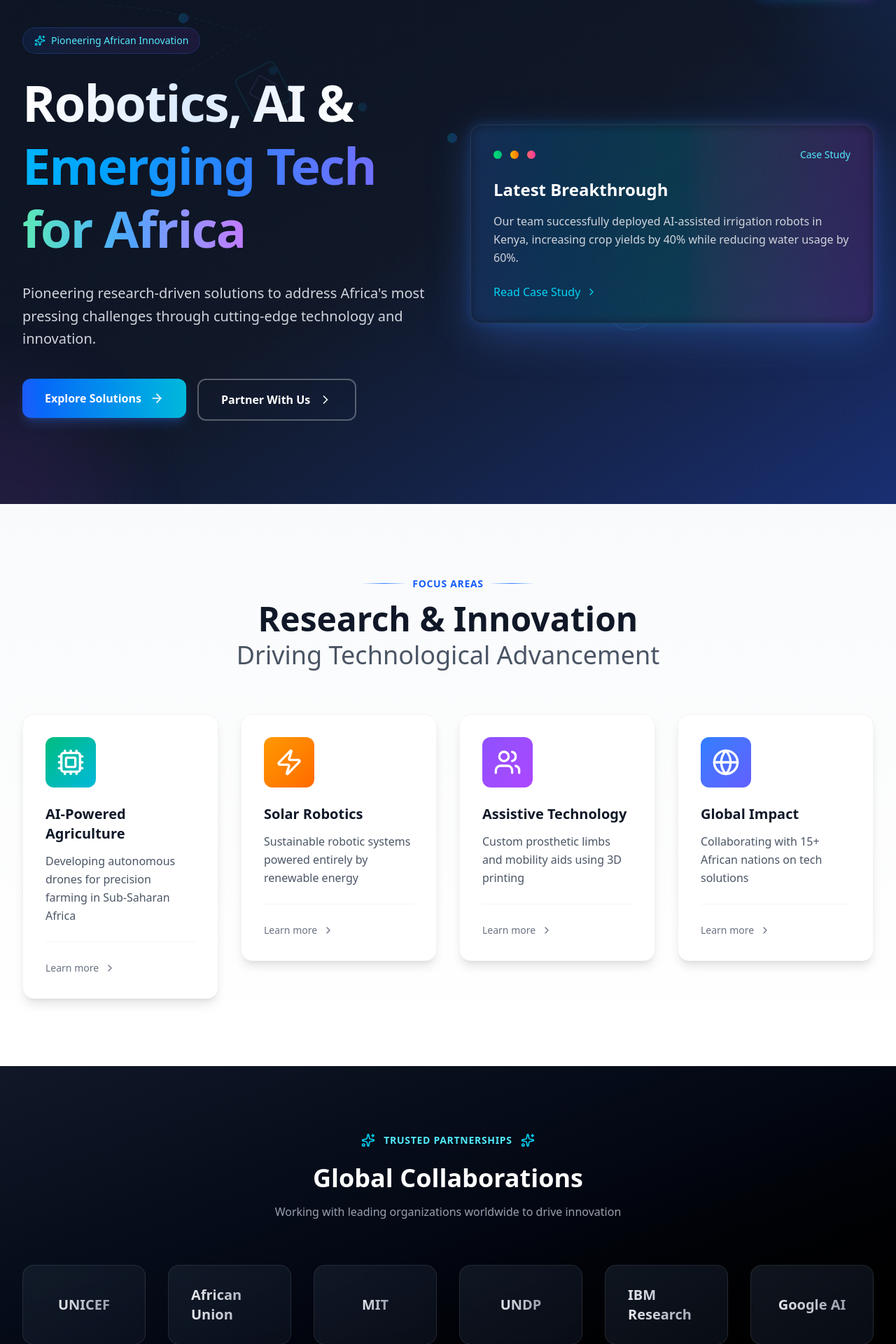
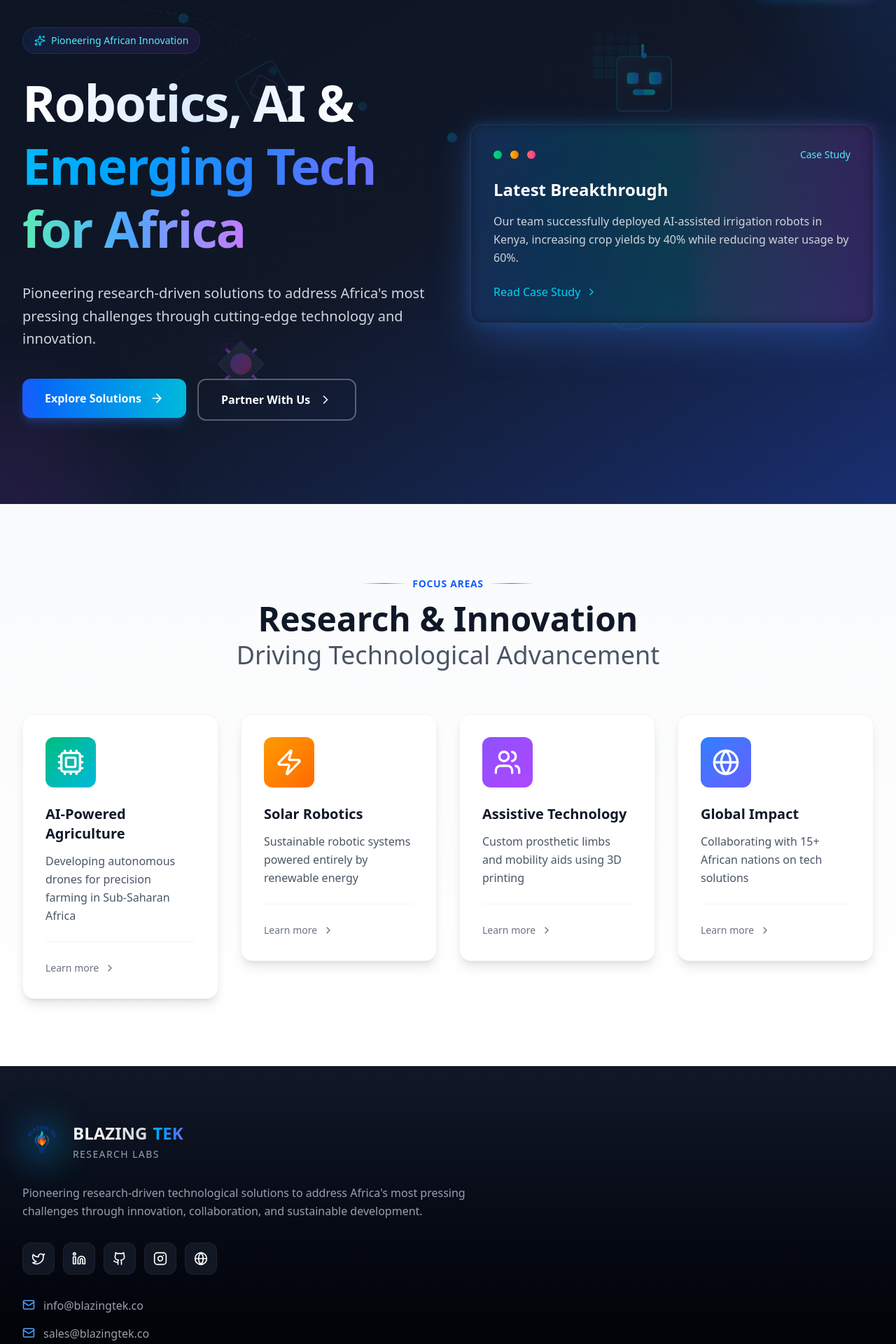
Before and after one commit to tgzgondoz/blazingtek, a React (Vite) app: page / in a window 1280 px wide. Shown: the part 80-2000 px from the top of the page at 70% size. Built offline with nearby package versions, Linux system fonts and the light colour scheme.

Commit message:
components

```diff
--- a/src/pages/Home.jsx
+++ b/src/pages/Home.jsx
@@ -1,4 +1,3 @@
-// Home.jsx
 import { ArrowRight, Cpu, Zap, Users, Globe, ChevronRight, Sparkles } from 'lucide-react';
 import { Link } from 'react-router-dom';
 import { motion } from 'framer-motion';
@@ -180,6 +179,179 @@ const Home = () => {
           </linearGradient>
         </defs>
       </svg>
+
+      {/* Pixel Animation Robot Images */}
+      <div className="absolute top-1/4 right-1/4 transform -translate-y-1/2">
+        <motion.div
+          className="relative"
+          animate={{
+            y: [0, -10, 0],
+          }}
+          transition={{
+            duration: 3,
+            repeat: Infinity,
+            ease: "easeInOut"
+          }}
+        >
+          {/* Pixel Robot Head */}
+          <div className="relative">
+            {/* Pixel grid background for robot */}
+            <div className="absolute -inset-8 opacity-20">
+              <div className="grid grid-cols-4 grid-rows-4 gap-1 w-16 h-16">
+                {[...Array(16)].map((_, i) => (
+                  <motion.div
+                    key={`pixel-${i}`}
+                    className="bg-cyan-500"
+                    animate={{
+                      opacity: [0.3, 0.8, 0.3],
+                      scale: [1, 1.2, 1]
+                    }}
+                    transition={{
+                      duration: 2,
+                      delay: i * 0.1,
+                      repeat: Infinity
+                    }}
+                  />
+                ))}
+              </div>
+            </div>
+
+            {/* Robot Head - Pixel Art Style */}
+            <div className="relative">
+              {/* Main head */}
+              <div className="w-20 h-20 bg-gradient-to-br from-gray-800 to-gray-900 rounded-lg border-2 border-cyan-500/30">
+                {/* Eyes */}
+                <div className="absolute top-6 left-4 right-4 flex justify-between">
+                  <motion.div
+                    className="w-4 h-4 bg-gradient-to-r from-cyan-400 to-blue-500 rounded-sm"
+                    animate={{
+                      scale: [1, 1.2, 1],
+                      boxShadow: ["0 0 5px rgba(6, 182, 212, 0.3)", "0 0 15px rgba(6, 182, 212, 0.6)", "0 0 5px rgba(6, 182, 212, 0.3)"]
+                    }}
+                    transition={{
+                      duration: 2,
+                      repeat: Infinity
+                    }}
+                  />
+                  <motion.div
+                    className="w-4 h-4 bg-gradient-to-r from-cyan-400 to-blue-500 rounded-sm"
+                    animate={{
+                      scale: [1, 1.2, 1],
+                      boxShadow: ["0 0 5px rgba(6, 182, 212, 0.3)", "0 0 15px rgba(6, 182, 212, 0.6)", "0 0 5px rgba(6, 182, 212, 0.3)"]
+                    }}
+                    transition={{
+                      duration: 2,
+                      repeat: Infinity,
+                      delay: 0.5
+                    }}
+                  />
+                </div>
+
+                {/* Mouth/Display */}
+                <div className="absolute bottom-6 left-6 right-6">
+                  <div className="h-2 bg-gradient-to-r from-emerald-400 to-cyan-400 rounded-full">
+                    <motion.div
+                      className="h-full w-1/2 bg-gradient-to-r from-cyan-500 to-blue-500 rounded-full"
+                      animate={{
+                        x: [0, "100%", 0]
+                      }}
+                      transition={{
+                        duration: 3,
+                        repeat: Infinity,
+                        ease: "easeInOut"
+                      }}
+                    />
+                  </div>
+                </div>
+              </div>
+
+              {/* Antenna */}
+              <motion.div
+                className="absolute -top-4 left-1/2 transform -translate-x-1/2"
+                animate={{
+                  y: [0, -2, 0],
+                }}
+                transition={{
+                  duration: 1,
+                  repeat: Infinity,
+                  ease: "easeInOut"
+                }}
+              >
+                <div className="w-1 h-4 bg-gradient-to-b from-cyan-400 to-blue-500" />
+                <div className="w-2 h-2 bg-gradient-to-r from-cyan-500 to-blue-500 rounded-full mx-auto -mt-1" />
+              </motion.div>
+            </div>
+          </div>
+        </motion.div>
+      </div>
+
+      {/* Second Robot Pixel Animation */}
+      <div className="absolute bottom-1/4 left-1/4 transform translate-y-1/2">
+        <motion.div
+          className="relative"
+          animate={{
+            x: [0, 5, 0, -5, 0],
+          }}
+          transition={{
+            duration: 4,
+            repeat: Infinity,
+            ease: "easeInOut"
+          }}
+        >
+          {/* Robot Arm/Drone Pixel Art */}
+          <div className="relative">
+            {/* Pixel grid background */}
+            <div className="absolute -inset-6 opacity-15">
+              <div className="grid grid-cols-3 grid-rows-3 gap-0.5 w-12 h-12">
+                {[...Array(9)].map((_, i) => (
+                  <motion.div
+                    key={`pixel-drone-${i}`}
+                    className="bg-purple-500"
+                    animate={{
+                      opacity: [0.2, 0.6, 0.2],
+                    }}
+                    transition={{
+                      duration: 1.5,
+                      delay: i * 0.15,
+                      repeat: Infinity
+                    }}
+                  />
+                ))}
+              </div>
+            </div>
+
+            {/* Drone Body */}
+            <div className="w-12 h-12 bg-gradient-to-br from-gray-700 to-gray-800 rounded rotate-45 border border-purple-500/30">
+              {/* Propellers */}
+              <div className="absolute -top-2 left-1/2 transform -translate-x-1/2">
+                <div className="w-1 h-2 bg-gradient-to-b from-purple-400 to-purple-600" />
+              </div>
+              <div className="absolute -right-2 top-1/2 transform -translate-y-1/2">
+                <div className="w-2 h-1 bg-gradient-to-r from-purple-400 to-purple-600" />
+              </div>
+              <div className="absolute -bottom-2 left-1/2 transform -translate-x-1/2">
+                <div className="w-1 h-2 bg-gradient-to-t from-purple-400 to-purple-600" />
+              </div>
+              <div className="absolute -left-2 top-1/2 transform -translate-y-1/2">
+                <div className="w-2 h-1 bg-gradient-to-l from-purple-400 to-purple-600" />
+              </div>
+
+              {/* Center Light */}
+              <motion.div
+                className="absolute inset-2 bg-gradient-to-r from-purple-500 to-pink-500 rounded-full"
+                animate={{
+                  scale: [1, 1.3, 1],
+                  opacity: [0.7, 1, 0.7]
+                }}
+                transition={{
+                  duration: 2,
+                  repeat: Infinity
+                }}
+              />
+            </div>
+          </div>
+        </motion.div>
+      </div>
     </div>
   );
 
@@ -383,52 +555,6 @@ const Home = () => {
           </div>
         </div>
       </section>
-
-      {/* Partners Section */}
-      <section className="py-24 bg-gradient-to-br from-gray-900 via-gray-950 to-black text-white overflow-hidden">
-        <div className="max-w-7xl mx-auto px-4 sm:px-6 lg:px-8">
-          <motion.div
-            className="text-center mb-16"
-            initial={{ opacity: 0 }}
-            whileInView={{ opacity: 1 }}
-            viewport={{ once: true }}
-          >
-            <div className="inline-flex items-center gap-3 mb-6">
-              <Sparkles className="h-5 w-5 text-cyan-400" />
-              <span className="text-sm font-semibold text-cyan-300 uppercase tracking-wider">Trusted Partnerships</span>
-              <Sparkles className="h-5 w-5 text-cyan-400" />
-            </div>
-            <h2 className="text-4xl font-bold mb-4">
-              Global Collaborations
-            </h2>
-            <p className="text-gray-400 max-w-2xl mx-auto">
-              Working with leading organizations worldwide to drive innovation
-            </p>
-          </motion.div>
-
-          <div className="grid grid-cols-2 md:grid-cols-3 lg:grid-cols-6 gap-8 items-center">
-            {['UNICEF', 'African Union', 'MIT', 'UNDP', 'IBM Research', 'Google AI'].map((partner, index) => (
-              <motion.div
-                key={partner}
-                className="group relative"
-                initial={{ opacity: 0, scale: 0.8 }}
-                whileInView={{ opacity: 1, scale: 1 }}
-                viewport={{ once: true }}
-                transition={{ delay: index * 0.1 }}
-                whileHover={{ y: -8 }}
-              >
-                <div className="bg-gradient-to-br from-gray-800/50 to-gray-900/50 backdrop-blur-sm rounded-2xl p-8 border border-white/10 group-hover:border-white/20 transition-all duration-300">
-                  <div className="h-12 flex items-center justify-center">
-                    <span className="text-xl font-semibold text-transparent bg-gradient-to-r from-gray-200 to-gray-400 bg-clip-text group-hover:from-white group-hover:to-cyan-200 transition-all duration-300">
-                      {partner}
-                    </span>
-                  </div>
-                </div>
-              </motion.div>
-            ))}
-          </div>
-        </div>
-      </section>
     </div>
   );
 };
```
